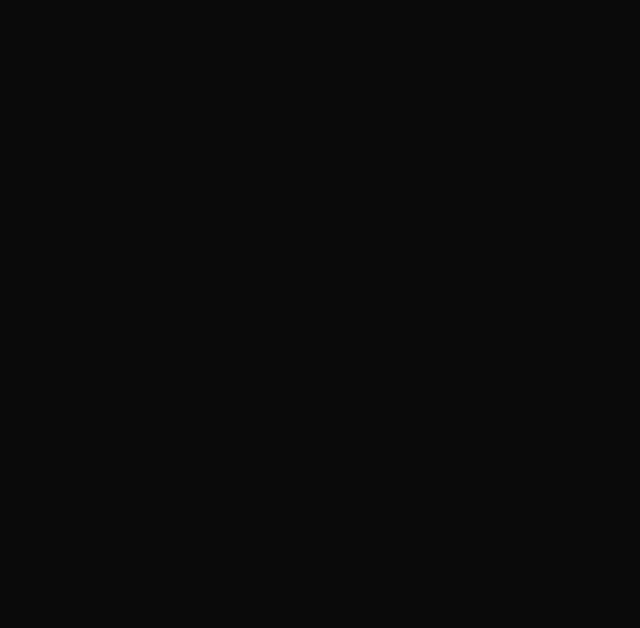
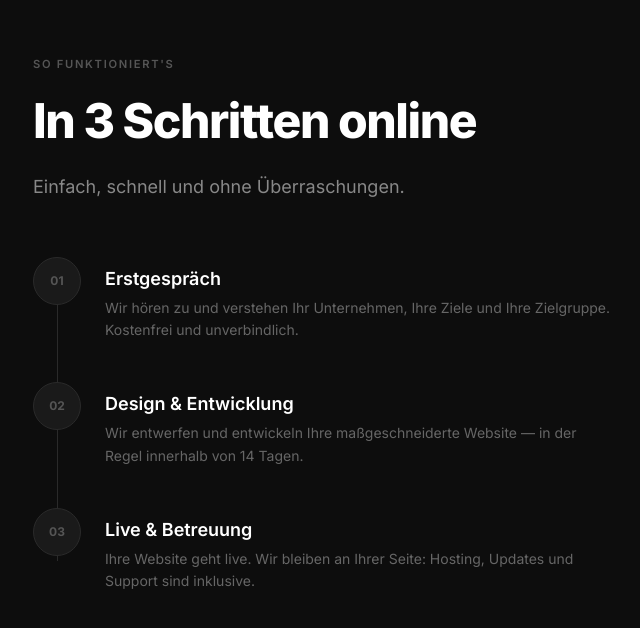
Before and after one commit to sdnwrd/Seven, a React (Vite) app: page / in a window 1280 px wide. Shown: the part 1644-2272 px from the top of the page, without its empty margins (95-735 px from the left). Before the commit the page ends 1604 px from the top, so only its background shows below. Built offline with nearby package versions, Linux system fonts and the light colour scheme.

Commit message:
feat: add Process section with 3-step vertical flow

```diff
--- a/src/App.tsx
+++ b/src/App.tsx
@@ -2,6 +2,7 @@ import { Routes, Route } from 'react-router-dom'
 import Navbar from './components/Navbar'
 import Hero from './components/Hero'
 import Services from './components/Services'
+import Process from './components/Process'
 
 function Home() {
   return (
@@ -9,6 +10,7 @@ function Home() {
       <Navbar />
       <Hero />
       <Services />
+      <Process />
     </>
   )
 }
--- /dev/null
+++ b/src/components/Process.tsx
@@ -0,0 +1,76 @@
+import { motion, useReducedMotion } from 'framer-motion'
+
+const steps = [
+  {
+    number: '01',
+    title: 'Erstgespräch',
+    description: 'Wir hören zu und verstehen Ihr Unternehmen, Ihre Ziele und Ihre Zielgruppe. Kostenfrei und unverbindlich.',
+  },
+  {
+    number: '02',
+    title: 'Design & Entwicklung',
+    description: 'Wir entwerfen und entwickeln Ihre maßgeschneiderte Website — in der Regel innerhalb von 14 Tagen.',
+  },
+  {
+    number: '03',
+    title: 'Live & Betreuung',
+    description: 'Ihre Website geht live. Wir bleiben an Ihrer Seite: Hosting, Updates und Support sind inklusive.',
+  },
+]
+
+const REDUCED = { duration: 0, delay: 0 }
+const stepTransitions = steps.map((_, i) => ({ duration: 0.6, delay: i * 0.15 }))
+
+export default function Process() {
+  const shouldReduce = useReducedMotion()
+
+  return (
+    <section id="prozess" className="bg-[#0d0d0d] py-24 px-6">
+      <div className="max-w-5xl mx-auto">
+        <motion.div
+          initial={{ opacity: 0, y: shouldReduce ? 0 : 20 }}
+          whileInView={{ opacity: 1, y: 0 }}
+          viewport={{ once: true, amount: 0.2 }}
+          transition={{ duration: shouldReduce ? 0 : 0.6 }}
+        >
+          <p className="section-label mb-3">So funktioniert's</p>
+          <h2
+            className="font-extrabold text-white mb-4"
+            style={{ fontSize: 'clamp(2rem, 4vw, 3rem)', letterSpacing: '-0.03em' }}
+          >
+            In 3 Schritten online
+          </h2>
+          <p className="text-[#888] text-lg max-w-xl mb-14">
+            Einfach, schnell und ohne Überraschungen.
+          </p>
+        </motion.div>
+
+        <div className="relative">
+          {/* Vertical connector line — desktop only */}
+          <div className="hidden md:block absolute left-6 top-8 bottom-8 w-px bg-[#2a2a2a]" />
+
+          <div className="flex flex-col gap-10">
+            {steps.map((step, index) => (
+              <motion.div
+                key={step.number}
+                initial={{ opacity: 0, y: shouldReduce ? 0 : 20 }}
+                whileInView={{ opacity: 1, y: 0 }}
+                viewport={{ once: true, amount: 0.2 }}
+                transition={shouldReduce ? REDUCED : stepTransitions[index]}
+                className="flex gap-6 items-start"
+              >
+                <div className="flex-shrink-0 w-12 h-12 rounded-full border border-[#2a2a2a] bg-[#1a1a1a] flex items-center justify-center z-10">
+                  <span className="text-xs font-bold text-[#555]">{step.number}</span>
+                </div>
+                <div className="pt-2">
+                  <h3 className="text-white font-semibold text-lg mb-1">{step.title}</h3>
+                  <p className="text-[#666] text-sm leading-relaxed max-w-lg">{step.description}</p>
+                </div>
+              </motion.div>
+            ))}
+          </div>
+        </div>
+      </div>
+    </section>
+  )
+}
```
